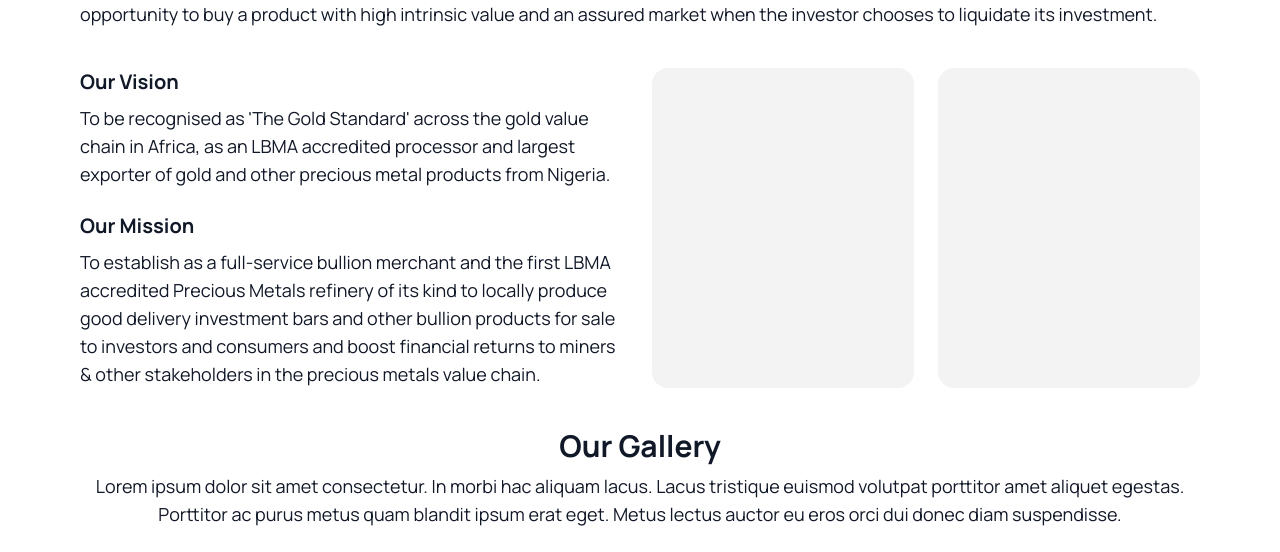
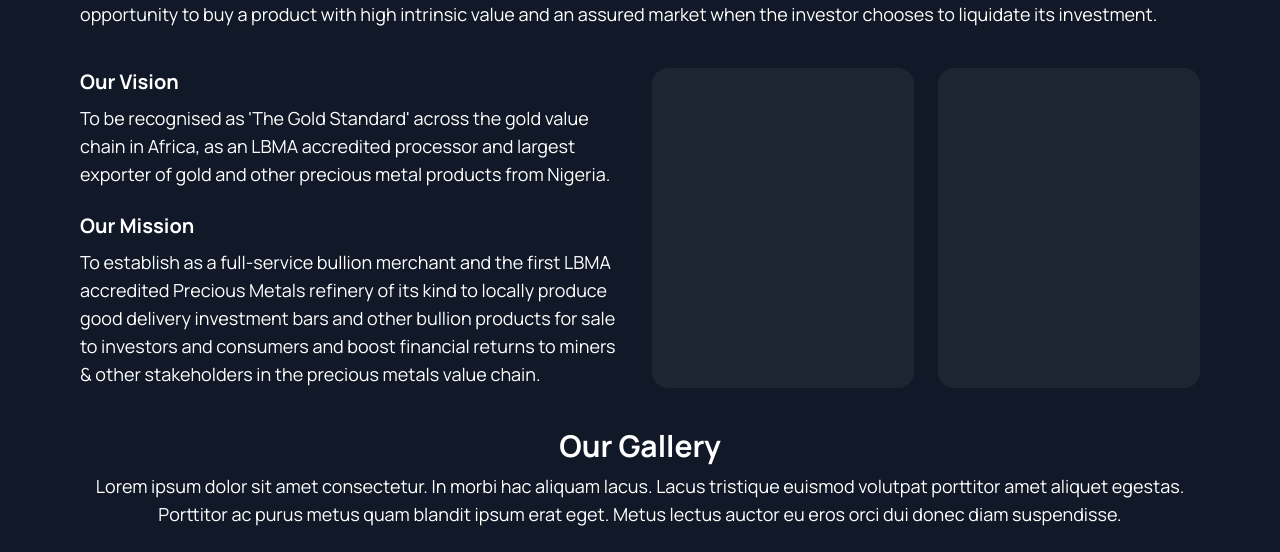
Before and after one commit to Dukia-Gold/dukia-fe-next-ty-1, a Next.js app: page /about-dukia-gold in a window 1280 px wide. Shown: the part 2088-2640 px from the top of the page. Built offline with nearby package versions, Linux system fonts and the light colour scheme; no server answers.

Commit message:
Dark mode - About Dukia (completed)

```diff
--- a/components/aboutUsSections/WeAreDukia.tsx
+++ b/components/aboutUsSections/WeAreDukia.tsx
@@ -6,12 +6,12 @@ const WeAreDukia = ({ nextSectionRef }: WeAreDukiaProps) => {
   return (
     <section
       ref={nextSectionRef}
-      className="px-2.5 md:px-5 lg:px-10 xl:px-20 py-14 flex flex-col gap-10 text-dukiaBlue"
+      className="px-2.5 md:px-5 lg:px-10 xl:px-20 py-14 flex flex-col gap-10 text-dukiaBlue dark:bg-dukiaBlue dark:text-white"
     >
       <div className="grid xl:grid-cols-2 gap-5 xl:gap-10">
         {/* <div className="h-96 md:h-[37.5rem] lg:h-[40rem] xl:h-auto w-full bg-dukiaGrey rounded-2xl  bg-cover bg-center" style={{ backgroundImage: 'url(https://dukiagoldrefinery.co/images/sq_img_2.jpg)' }}></div> */}
 
-        <div className="bg-dukiaGrey rounded-2xl  bg-cover bg-center"></div>
+        <div className="bg-dukiaGrey dark:bg-white/[5%] rounded-2xl  bg-cover bg-center"></div>
 
         <div className="flex flex-col gap-2">
           <p className="font-bold text-3xl">We Are Dukia Gold</p>
@@ -111,14 +111,14 @@ const WeAreDukia = ({ nextSectionRef }: WeAreDukiaProps) => {
 
         {/* IMAGES */}
         <div className="grid grid-cols-2 gap-3 xl:gap-6">
-          <div className="bg-dukiaGrey rounded-2xl "></div>
+          <div className="bg-dukiaGrey dark:bg-white/[5%] rounded-2xl "></div>
 
-          <div className="bg-dukiaGrey rounded-2xl "></div>
+          <div className="bg-dukiaGrey dark:bg-white/[5%] rounded-2xl "></div>
         </div>
       </div>
 
       <div className="flex flex-col gap-8">
-        <div className="text-dukiaBlue text-center flex flex-col gap-2">
+        <div className="text-dukiaBlue dark:text-white text-center flex flex-col gap-2">
           <p className="font-bold text-3xl">Our Gallery</p>
           <p className="text-lg">
             Lorem ipsum dolor sit amet consectetur. In morbi hac aliquam lacus.
@@ -129,14 +129,14 @@ const WeAreDukia = ({ nextSectionRef }: WeAreDukiaProps) => {
         </div>
 
         <div className="grid md:grid-cols-2 xl:grid-cols-3 2xl:grid-cols-4 gap-x-6 gap-y-10">
-          <div className="h-72 bg-dukiaGrey rounded-2xl "></div>
-          <div className="h-72 bg-dukiaGrey rounded-2xl "></div>
-          <div className="h-72 bg-dukiaGrey rounded-2xl "></div>
-          <div className="h-72 bg-dukiaGrey rounded-2xl "></div>
-          <div className="h-72 bg-dukiaGrey rounded-2xl "></div>
-          <div className="h-72 bg-dukiaGrey rounded-2xl "></div>
-          <div className="h-72 bg-dukiaGrey rounded-2xl "></div>
-          <div className="h-72 bg-dukiaGrey rounded-2xl "></div>
+          <div className="h-72 bg-dukiaGrey dark:bg-white/[5%] rounded-2xl "></div>
+          <div className="h-72 bg-dukiaGrey dark:bg-white/[5%] rounded-2xl "></div>
+          <div className="h-72 bg-dukiaGrey dark:bg-white/[5%] rounded-2xl "></div>
+          <div className="h-72 bg-dukiaGrey dark:bg-white/[5%] rounded-2xl "></div>
+          <div className="h-72 bg-dukiaGrey dark:bg-white/[5%] rounded-2xl "></div>
+          <div className="h-72 bg-dukiaGrey dark:bg-white/[5%] rounded-2xl "></div>
+          <div className="h-72 bg-dukiaGrey dark:bg-white/[5%] rounded-2xl "></div>
+          <div className="h-72 bg-dukiaGrey dark:bg-white/[5%] rounded-2xl "></div>
         </div>
       </div>
     </section>
```
